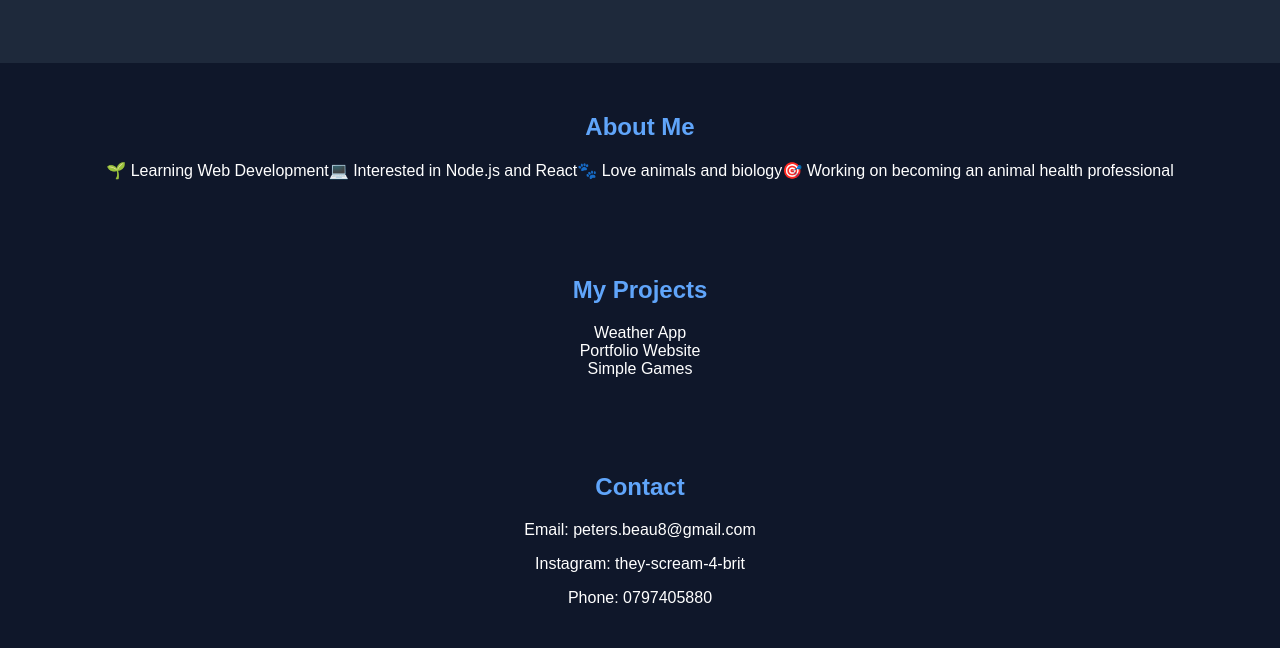
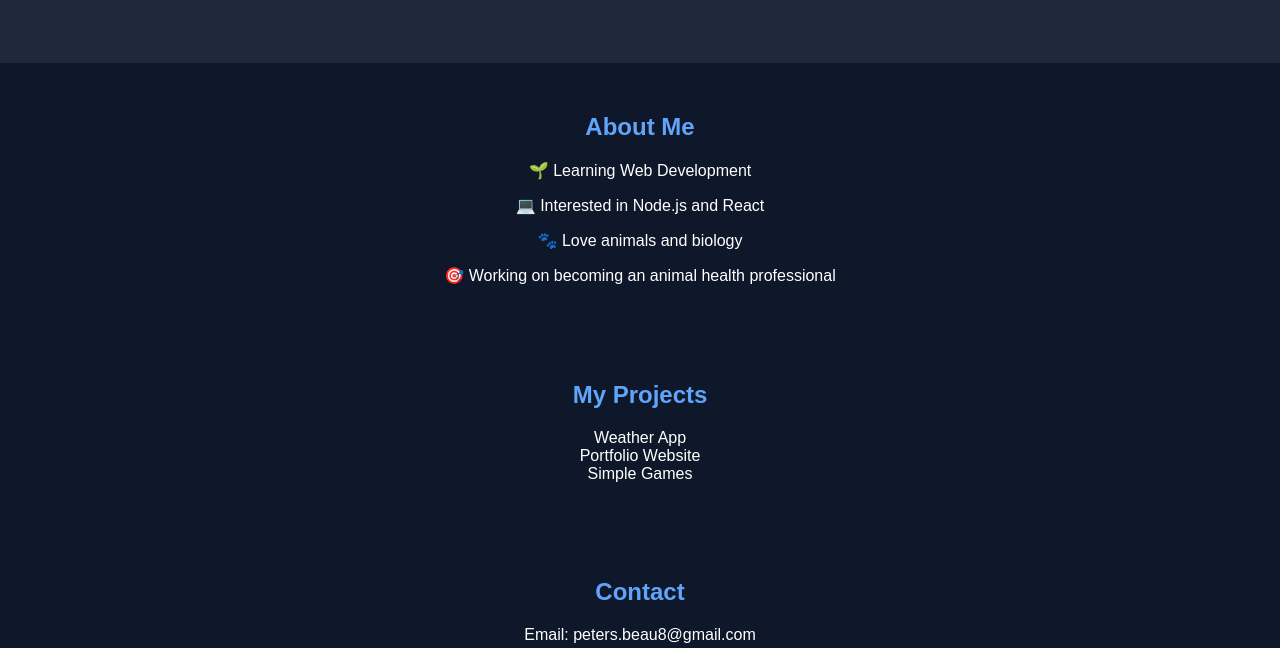
Before and after one commit to britneymuthoni67/shiny-doodle, a plain HTML site: page index.html in a window 1280 px wide. Shown: the part 152-800 px from the top of the page. Drawn offline with Linux system fonts and the light colour scheme.

Commit message:
Change about me section to a list format

```diff
--- a/index.html
+++ b/index.html
@@ -16,9 +16,12 @@
 
   <section>
     <h2>About Me</h2>
-    <p>
-      🌱 Learning Web Development💻 Interested in Node.js and React🐾 Love animals and biology🎯 Working on becoming an animal health professional
-    </p>
+   <ul>
+    <p>🌱 Learning Web Development</p>
+    <p>💻 Interested in Node.js and React</p>
+    <p>🐾 Love animals and biology</p>
+    <p>🎯 Working on becoming an animal health professional</p>
+   </ul>
   </section>
 
   <section>
```
